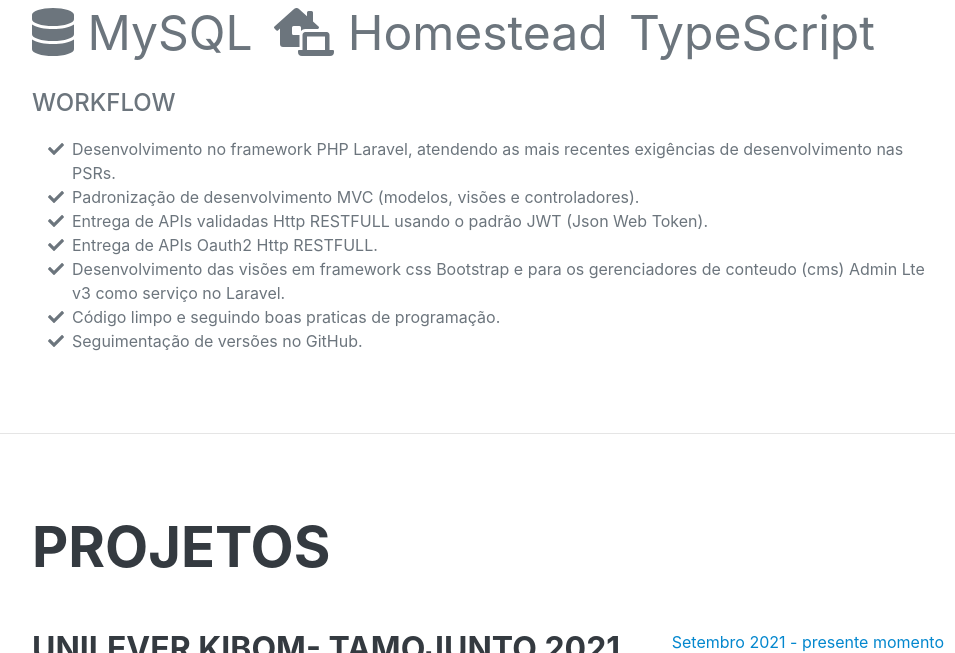
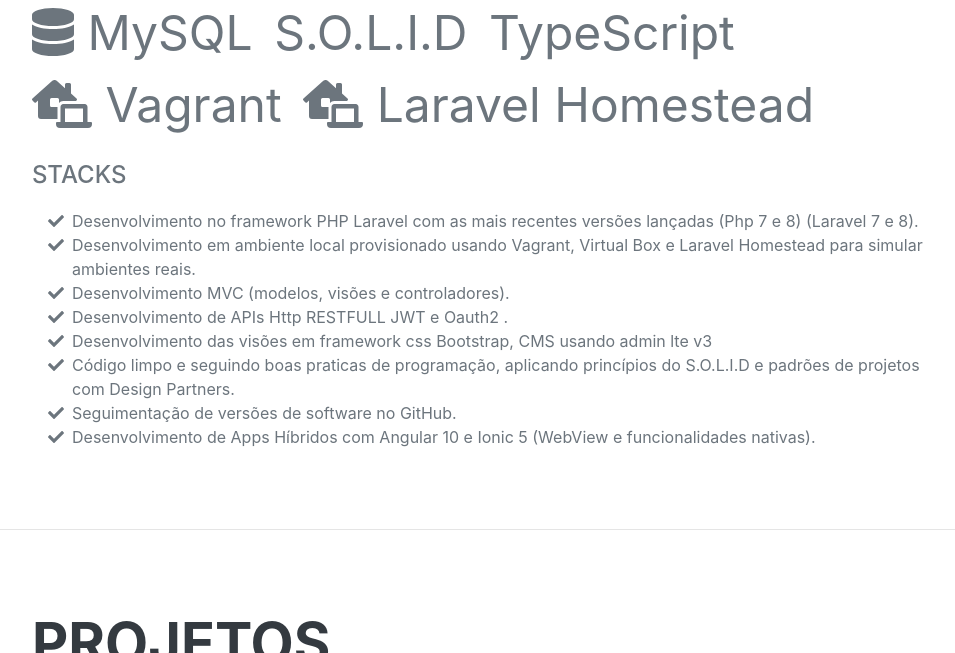
Before and after one commit to thalesbarbosab/about-me, a plain HTML site: page index.html in a window 1280 px wide. Shown: the part 3540-4193 px from the top of the page, without its empty margins (288-1243 px from the left). Drawn offline with nearby package versions, Linux system fonts and the light colour scheme; a web font is replaced by a local one.

Commit message:
update stacks and habilities

```diff
--- a/index.html
+++ b/index.html
@@ -186,7 +186,7 @@
                     </li>
                     <li class="list-inline-item">
                         <i class="fab fa-php"></i>
-                        PHP 7
+                        PHP 8
                     </li>
                     <li class="list-inline-item">
                         <i class="fab fa-js"></i>
@@ -213,43 +213,55 @@
                         <i class="fas fa-database"></i>
                         MySQL
                     </li>
+
                     <li class="list-inline-item">
-                        <i class="fas fa-laptop-house"></i>
-                        Homestead
+                        S.O.L.I.D
                     </li>
                     <li class="list-inline-item">
                         TypeScript
                     </li>
+                    <li class="list-inline-item">
+                        <i class="fas fa-laptop-house"></i>
+                        Vagrant
+                    </li>
+                    <li class="list-inline-item">
+                        <i class="fas fa-laptop-house"></i>
+                        Laravel Homestead
+                    </li>
                 </ul>
-                <div class="subheading mb-3">Workflow</div>
+                <div class="subheading mb-3">Stacks</div>
                 <ul class="fa-ul mb-0">
                     <li>
                         <span class="fa-li"><i class="fas fa-check"></i></span>
-                        Desenvolvimento no framework PHP Laravel, atendendo as mais recentes exigências de desenvolvimento nas PSRs.
+                        Desenvolvimento no framework PHP Laravel com as mais recentes versões lançadas (Php 7 e 8) (Laravel 7 e 8).
                     </li>
                     <li>
                         <span class="fa-li"><i class="fas fa-check"></i></span>
-                        Padronização de desenvolvimento MVC (modelos, visões e controladores).
+                        Desenvolvimento em ambiente local provisionado usando Vagrant, Virtual Box e Laravel Homestead para simular ambientes reais.
                     </li>
                     <li>
                         <span class="fa-li"><i class="fas fa-check"></i></span>
-                        Entrega de APIs validadas Http RESTFULL usando o padrão JWT (Json Web Token).
+                        Desenvolvimento MVC (modelos, visões e controladores).
                     </li>
                     <li>
                         <span class="fa-li"><i class="fas fa-check"></i></span>
-                        Entrega de APIs Oauth2 Http RESTFULL.
+                        Desenvolvimento de APIs Http RESTFULL JWT e Oauth2 .
                     </li>
                     <li>
                         <span class="fa-li"><i class="fas fa-check"></i></span>
-                        Desenvolvimento das visões em framework css Bootstrap e para os gerenciadores de conteudo (cms) Admin Lte v3 como serviço no Laravel.
+                        Desenvolvimento das visões em framework css Bootstrap, CMS usando admin lte v3
                     </li>
                     <li>
                         <span class="fa-li"><i class="fas fa-check"></i></span>
-                        Código limpo e seguindo boas praticas de programação.
+                        Código limpo e seguindo boas praticas de programação, aplicando princípios do S.O.L.I.D e padrões de projetos com Design Partners.
                     </li>
                     <li>
                         <span class="fa-li"><i class="fas fa-check"></i></span>
-                        Seguimentação de versões no GitHub.
+                        Seguimentação de versões de software no GitHub.
+                    </li>
+                    <li>
+                        <span class="fa-li"><i class="fas fa-check"></i></span>
+                        Desenvolvimento de Apps Híbridos com Angular 10 e Ionic 5 (WebView e funcionalidades nativas).
                     </li>
                 </ul>
             </div>
```
